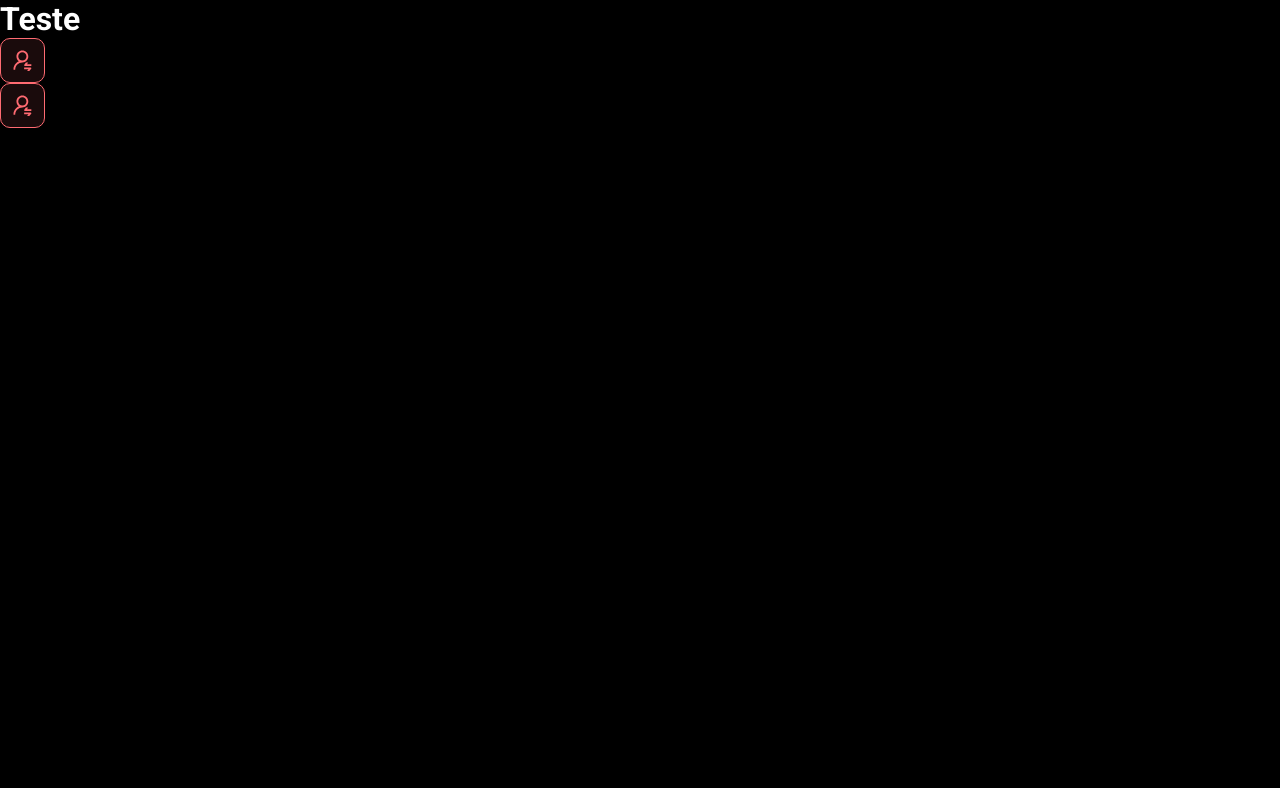
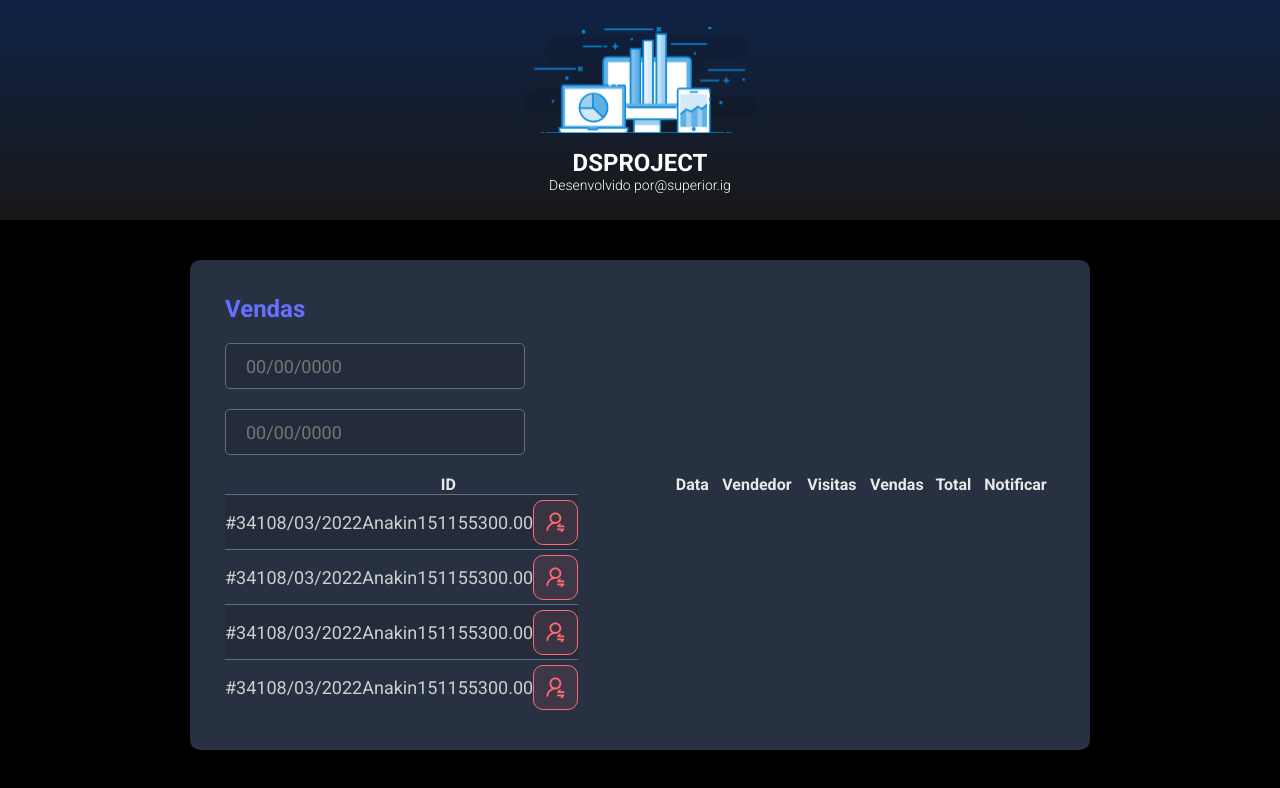
Before and after one commit to mynamegitrepos/spring_sales_management_app, a React (Vite) app in the folder frontend/: page / in a window 1280 px wide. Shown: the top 788 px of the page. Built offline with nearby package versions, Linux system fonts and the light colour scheme.

Commit message:
components

```diff
--- a/frontend/src/App.tsx
+++ b/frontend/src/App.tsx
@@ -1,11 +1,18 @@
-import NotifiationButton from "./components/NotificationButton"
+import NotificationButton from "./components/NotificationButton"
+import Header from "./components/Header"
+import SalesCard from "./components/SalesCard"
 
 function App() {
   return(
     <>
-    <h1>Teste</h1>
-    <NotifiationButton />
-    <NotifiationButton />
+    <Header />
+      <main>
+        <section id="sales">
+          <div className="ds-container">
+            <SalesCard />
+          </div>
+        </section>
+      </main>
     </>
   )
 }
--- /dev/null
+++ b/frontend/src/components/Header/index.tsx
@@ -0,0 +1,17 @@
+import logo from '../../assets/img/logo.svg'
+import './styles.css'
+function Header(){
+  return(
+    <header>
+    <div className="dslogo-container">
+     <img src={logo} alt="DSProject" />
+       <h1>DSPROJECT</h1>
+       <p>Desenvolvido por
+    <a href="http://www.instagram.com/devsuperior.ig">@superior.ig</a>
+      </p>
+    </div>
+  </header>
+  )
+}
+
+export default Header
--- /dev/null
+++ b/frontend/src/components/Header/styles.css
@@ -0,0 +1,23 @@
+header{
+  background: linear-gradient(180deg, #102347 0%, #181818 100%);
+  height: 220px;
+  display: flex;
+  align-items: center;
+  justify-content: center;
+}
+.dslogo-container{
+  display: flex;
+  flex-direction: column;
+  align-items: center;
+}
+.dslogo-container img{
+  width: 235px;
+}
+.dslogo-container h1{
+  margin-top: 15px;
+  font-size: 24px;
+}
+.dslogo-container p {
+ font-size: 14px;
+ font-weight: 300;
+}
--- a/frontend/src/components/NotificationButton/index.tsx
+++ b/frontend/src/components/NotificationButton/index.tsx
@@ -1,6 +1,6 @@
 import icon from '../../assets/img/notification-icon.svg'
 import './styles.css'
-function NotifiationButton() {
+function NotificationButton() {
   return(
     <div className="red-btn">
       <img src={icon} alt="Notificar"/>
@@ -8,4 +8,4 @@
   )
 }
 
-export default NotifiationButton
+export default NotificationButton
--- /dev/null
+++ b/frontend/src/components/SalesCard/index.tsx
@@ -0,0 +1,99 @@
+
+import NotificationButton from '../NotificationButton'
+import './styles.css'
+
+function SalesCard(){
+  return(
+
+        <div className="ds-card">
+          <h2 className="ds-sales-title">Vendas</h2>
+          <div>
+            <div className="form-control-container">
+              <input type="text" placeholder="00/00/0000" />
+            </div>
+
+            <div className="form-control-container">
+              <input type="text" placeholder="00/00/0000" />
+            </div>
+          </div>
+
+          <div>
+            <table className="dssales-table">
+              <thead>
+                <tr>
+                  <th className="mostrar992">ID</th>
+                  <th className="mostrar576">Data</th>
+                  <th>Vendedor</th>
+                  <th className="mostrar992">Visitas</th>
+                  <th className="mostrar992">Vendas</th>
+                  <th>Total</th>
+                  <th>Notificar</th>
+                </tr>
+                <tbody>
+                  <tr>
+                    <td className="mostrar992">#341</td>
+                    <td className="mostrar576">08/03/2022</td>
+                    <td>Anakin</td>
+                    <td className="mostrar992">15</td>
+                    <td className="mostrar992">11</td>
+                    <td>55300.00</td>
+                    <td>
+                      <div className="red-btn-container">
+                        <NotificationButton />
+                      </div>
+                    </td>
+                  </tr>
+
+                  <tr>
+                    <td className="mostrar992">#341</td>
+                    <td className="mostrar576">08/03/2022</td>
+                    <td>Anakin</td>
+                    <td className="mostrar992">15</td>
+                    <td className="mostrar992">11</td>
+                    <td>55300.00</td>
+                    <td>
+                      <div className="red-btn-container">
+                        <NotificationButton />
+                      </div>
+                    </td>
+                  </tr>
+
+                  <tr>
+                    <td className="mostrar992">#341</td>
+                    <td className="mostrar576">08/03/2022</td>
+                    <td>Anakin</td>
+                    <td className="mostrar992">15</td>
+                    <td className="mostrar992">11</td>
+                    <td>55300.00</td>
+                    <td>
+                      <div className="red-btn-container">
+                         <NotificationButton />
+                      </div>
+                    </td>
+                  </tr>
+
+                  <tr>
+                    <td className="mostrar992">#341</td>
+                    <td className="mostrar576">08/03/2022</td>
+                    <td>Anakin</td>
+                    <td className="mostrar992">15</td>
+                    <td className="mostrar992">11</td>
+                    <td>55300.00</td>
+                    <td>
+                      <div className="red-btn-container">
+                        <NotificationButton />
+                      </div>
+                    </td>
+                  </tr>
+
+                </tbody>
+              </thead>
+            </table>
+          </div>
+
+        </div>
+
+  )
+}
+
+export default SalesCard
--- /dev/null
+++ b/frontend/src/components/SalesCard/styles.css
@@ -0,0 +1,91 @@
+.ds-card{
+  border-radius: 10px;
+  background: #283142;
+  padding: 30px;
+}
+.ds-sales-title{
+  color: #676fff;
+  font-size: 24px;
+  margin-bottom: 20px;
+}
+.form-control-container{
+  margin-bottom: 20px;
+  max-width: 300px;
+}
+.ds-card input[type=text]{
+   height: 46px;
+   width: 100%;
+   background-color: #242c3b;
+   border: 1px solid #5F6E82;
+   border-radius: 5px;
+   color: #CFCFCF;
+   padding: 0 20px;
+   font-size: 18px;
+}
+.dssales-table{
+  width: 100%;
+  border-spacing: 0;
+  border-collapse: collapse;
+}
+.dssales-table thead{
+  height: 55px;
+  font-weight: bold;
+  color: #E9E9E9;
+  font-size: 16px;
+}
+.dssales-table tbody{
+  font-size: 14px;
+  font-weight: 400;
+  color: #CFCFCF;
+  text-align: center;
+}
+.dssales-table tbody tr{
+  height: 74px;
+  border-top: 1px solid #5F6E82;
+}
+.dssales-table tbody tr:hover > td{
+  background-color: #384459;
+}
+.dssales-table tbody tr:nth-child(odd){
+background-color: #242C3B;
+}
+.red-btn-container{
+  display: flex;
+  justify-content: center;
+}
+.red-btn{
+  height: 45px;
+  width: 45px;
+  background: rgba(255, 107, 114, 0.1);
+  border: 1px solid #FF6B72;
+  border-radius: 10px;
+  display: flex;
+  align-items: center;
+  justify-content: center;
+}
+.red-btn img{
+  width: 19px;
+}
+.mostrar576,
+.mostrar992{
+  display: none;
+}
+@media (min-width: 576px){
+  .mostrar576{
+    display: table-cell;
+  }
+  .ds-card{
+    padding: 35px;
+  }
+  .dssales-table tbody{
+    font-size: 18px;
+  }
+  .dssales-table tbody tr{
+    height: 55px;
+  }
+}
+@media (min-width: 992px){
+  .mostrar992{
+    display: table-cell;
+  }
+}
--- a/frontend/src/index.css
+++ b/frontend/src/index.css
@@ -13,125 +13,11 @@
   color: unset;
   text-decoration: none;
 }
-header{
-  background: linear-gradient(180deg, #102347 0%, #181818 100%);
-  height: 220px;
-  display: flex;
-  align-items: center;
-  justify-content: center;
-}
-.dslogo-container{
-  display: flex;
-  flex-direction: column;
-  align-items: center;
-}
-.dslogo-container img{
-  width: 235px;
-}
-.dslogo-container h1{
-  margin-top: 15px;
-  font-size: 24px;
-}
-.dslogo-container p {
- font-size: 14px;
- font-weight: 300;
+#sales{
+  padding: 40px 10px;
 }
 .ds-container{
   width: 100%;
   max-width: 900px;
   margin: 0 auto;
 }
-.ds-card{
-  border-radius: 10px;
-  background: #283142;
-  padding: 30px;
-}
-#sales{
-  padding: 40px 10px;
-}
-.ds-sales-title{
-  color: #676fff;
-  font-size: 24px;
-  margin-bottom: 20px;
-}
-.form-control-container{
-  margin-bottom: 20px;
-  max-width: 300px;
-}
-.ds-card input[type=text]{
-   height: 46px;
-   width: 100%;
-   background-color: #242c3b;
-   border: 1px solid #5F6E82;
-   border-radius: 5px;
-   color: #CFCFCF;
-   padding: 0 20px;
-   font-size: 18px;
-}
-.dssales-table{
-  width: 100%;
-  border-spacing: 0;
-  border-collapse: collapse;
-}
-.dssales-table thead{
-  height: 55px;
-  font-weight: bold;
-  color: #E9E9E9;
-  font-size: 16px;
-}
-.dssales-table tbody{
-  font-size: 14px;
-  font-weight: 400;
-  color: #CFCFCF;
-  text-align: center;
-}
-.dssales-table tbody tr{
-  height: 74px;
-  border-top: 1px solid #5F6E82;
-}
-.dssales-table tbody tr:hover > td{
-  background-color: #384459;
-}
-.dssales-table tbody tr:nth-child(odd){
-background-color: #242C3B;
-}
-.red-btn-container{
-  display: flex;
-  justify-content: center;
-}
-.red-btn{
-  height: 45px;
-  width: 45px;
-  background: rgba(255, 107, 114, 0.1);
-  border: 1px solid #FF6B72;
-  border-radius: 10px;
-  display: flex;
-  align-items: center;
-  justify-content: center;
-}
-.red-btn img{
-  width: 19px;
-}
-.mostrar576,
-.mostrar992{
-  display: none;
-}
-@media (min-width: 576px){
-  .mostrar576{
-    display: table-cell;
-  }
-  .ds-card{
-    padding: 35px;
-  }
-  .dssales-table tbody{
-    font-size: 18px;
-  }
-  .dssales-table tbody tr{
-    height: 55px;
-  }
-}
-@media (min-width: 992px){
-  .mostrar992{
-    display: table-cell;
-  }
-}
```
